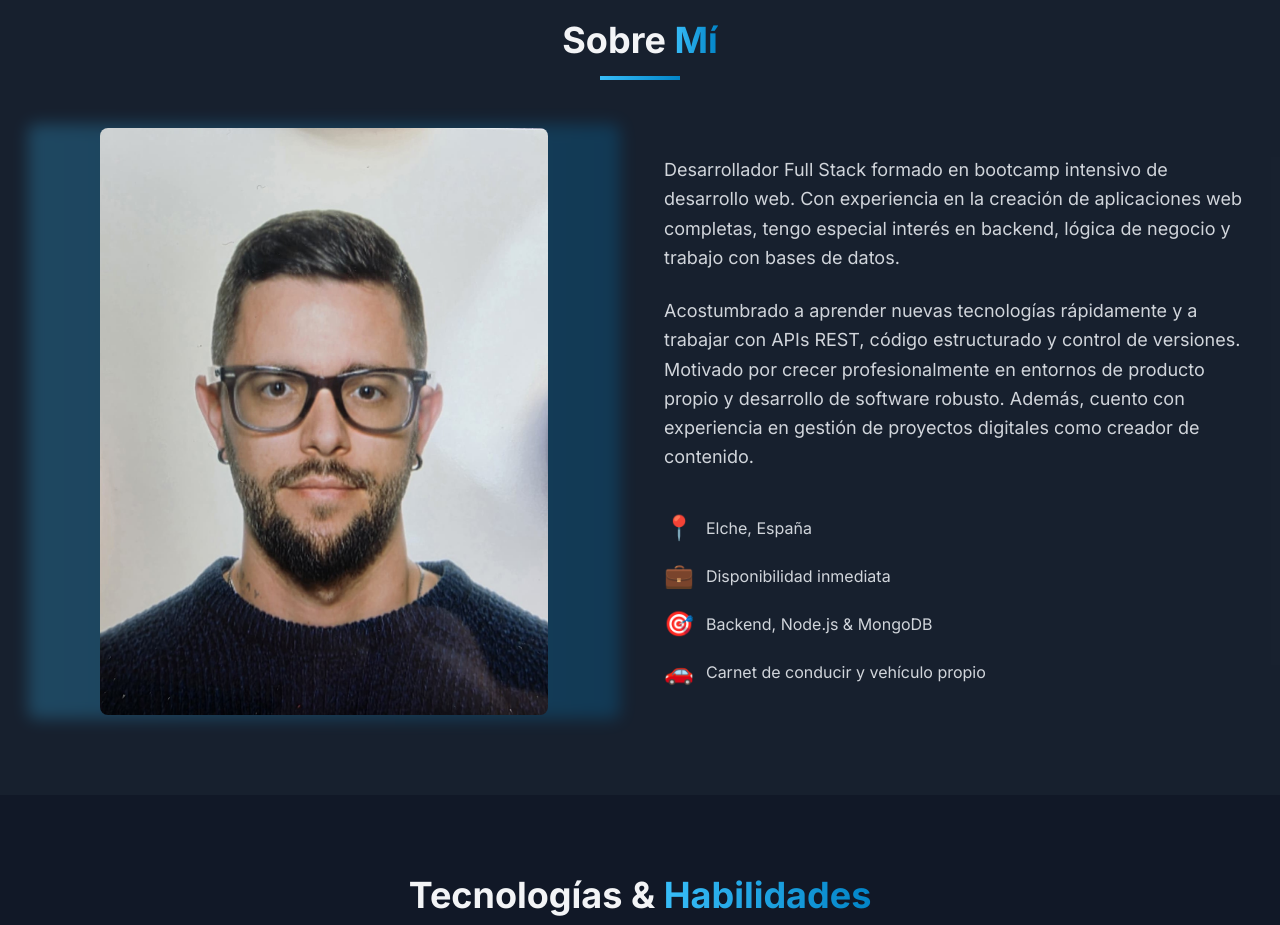
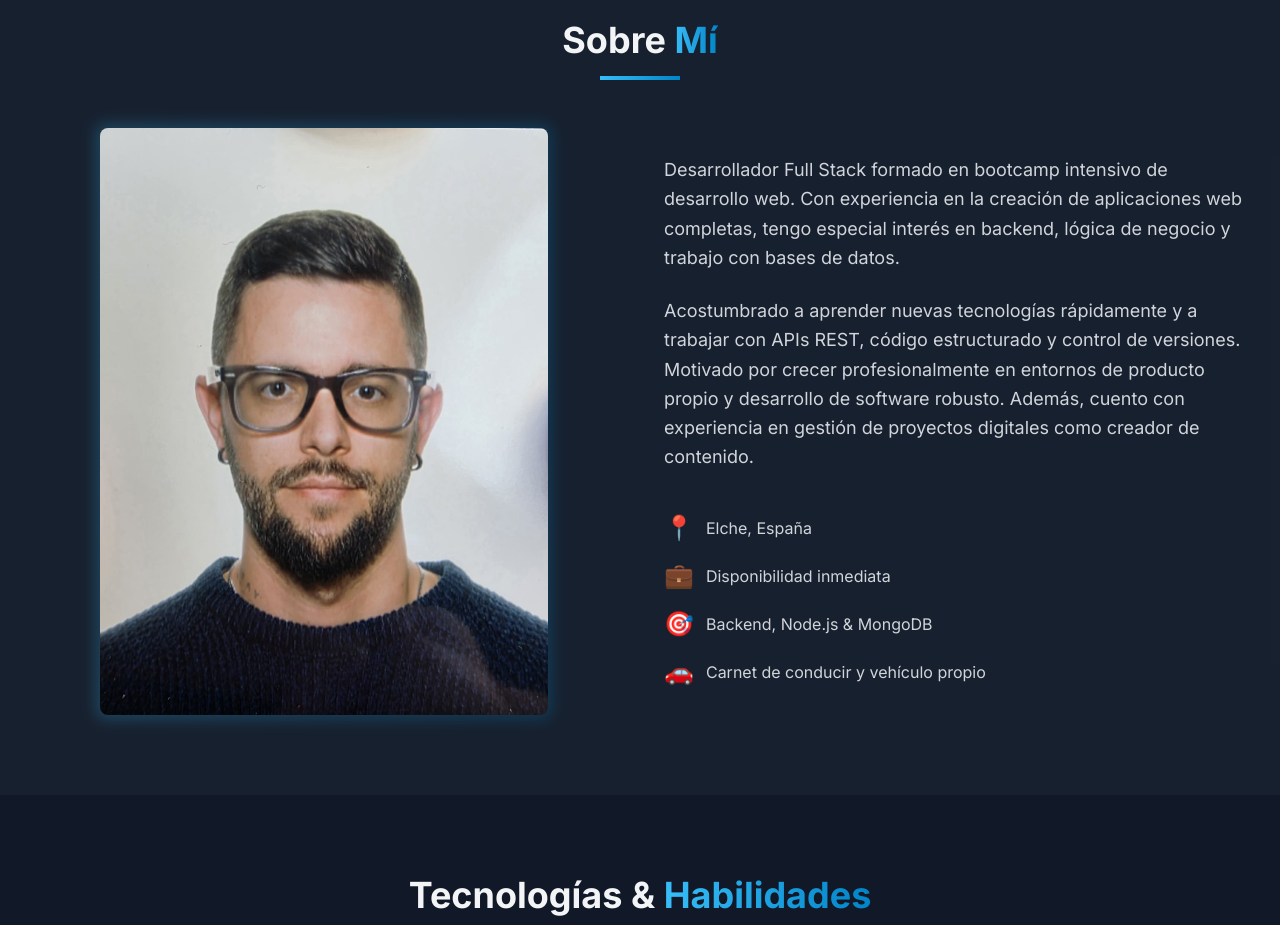
Before and after one commit to GeX90/my-portfoliofullstackdev, a React (Vite) app: page / in a window 1280 px wide. Shown: the part 860-1785 px from the top of the page. Built offline with nearby package versions, Linux system fonts and the light colour scheme.

Commit message:
Update About component image container for improved layout and responsiveness

```diff
--- a/src/components/About.jsx
+++ b/src/components/About.jsx
@@ -15,13 +15,13 @@ const About = () => {
 
         <div className="grid md:grid-cols-2 gap-12 items-center">
           {/* Image */}
-          <div className="relative group">
+          <div className="relative group max-w-md mx-auto">
             <div className="absolute -inset-1 bg-gradient-to-r from-primary-400 to-primary-600 rounded-lg blur opacity-25 group-hover:opacity-50 transition duration-300"></div>
             <div className="relative">
               <img
                 src="../images/profilepic.jpeg"
                 alt="Profile"
-                className="rounded-lg w-full max-w-md mx-auto"
+                className="rounded-lg w-full"
               />
             </div>
           </div>
```
